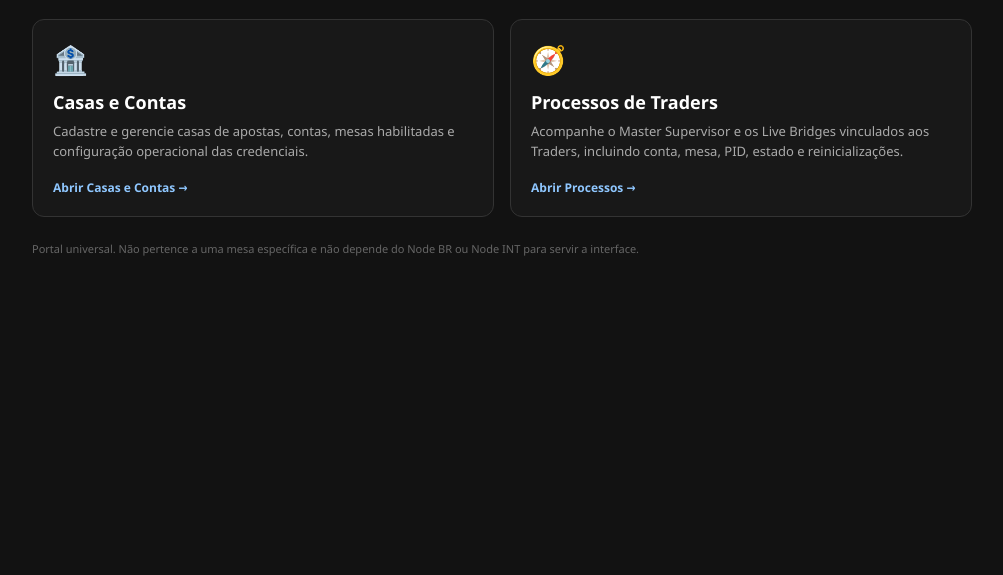
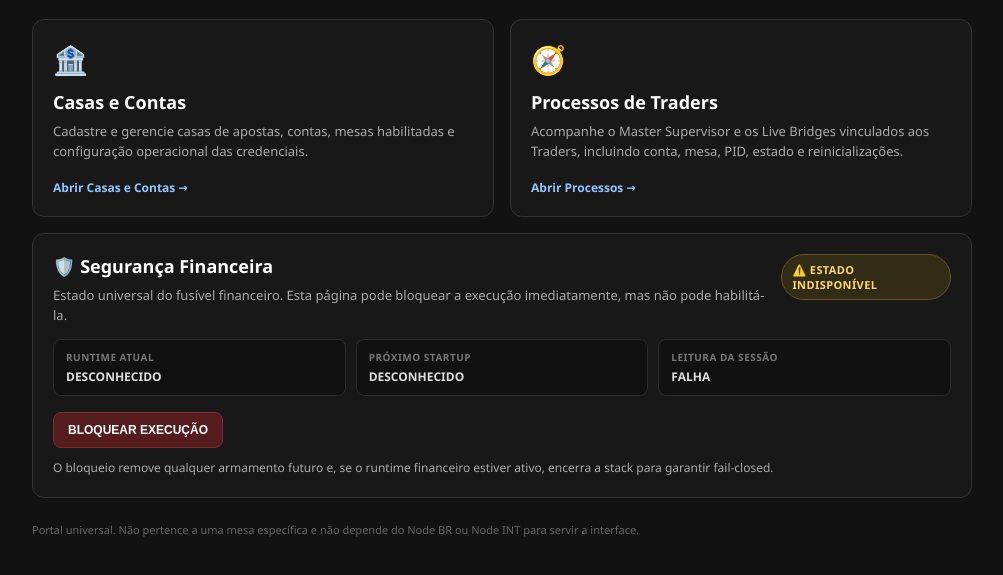
Before and after one commit to Techxiaomi/robo-bacbo, a website: page robo-bacbo/public/accesses.html in a window 1280 px wide. Shown: the part 101-676 px from the top of the page, without its empty margins (138-1141 px from the left). Drawn offline with Linux system fonts and the light colour scheme; no server answers.

Commit message:
feat(accesses): add financial safety status and kill switch

```diff
--- a/robo-bacbo/public/accesses.html
+++ b/robo-bacbo/public/accesses.html
@@ -19,8 +19,27 @@
         .title { margin-top:12px; font-size:18px; font-weight:800; }
         .desc { margin-top:8px; color:#aaa; font-size:13px; line-height:1.5; }
         .cta { margin-top:18px; color:#8fc7ff; font-size:12px; font-weight:800; }
+        .safety { margin-top:16px; padding:20px; border:1px solid #333; border-radius:12px; background:#181818; }
+        .safety-head { display:flex; align-items:flex-start; justify-content:space-between; gap:16px; }
+        .safety-title { font-size:18px; font-weight:800; }
+        .safety-state { display:inline-flex; align-items:center; padding:7px 10px; border-radius:999px; font-size:11px; font-weight:900; letter-spacing:.4px; }
+        .safety-state.blocked { background:#12351f; color:#7be495; border:1px solid #245d35; }
+        .safety-state.enabled { background:#3b1515; color:#ff9c9c; border:1px solid #6f2a2a; }
+        .safety-state.unknown { background:#322b15; color:#ffd774; border:1px solid #665523; }
+        .safety-meta { margin-top:14px; display:grid; grid-template-columns:repeat(3,minmax(0,1fr)); gap:10px; }
+        .meta { padding:10px 12px; border-radius:8px; background:#111; border:1px solid #2c2c2c; }
+        .meta-label { color:#777; font-size:10px; text-transform:uppercase; font-weight:800; letter-spacing:.5px; }
+        .meta-value { margin-top:4px; font-size:12px; font-weight:800; color:#ddd; word-break:break-word; }
+        .safety-actions { margin-top:16px; display:flex; align-items:center; gap:12px; flex-wrap:wrap; }
+        .kill { border:1px solid #7a2e2e; background:#541c1c; color:#fff; border-radius:8px; padding:10px 14px; font-size:12px; font-weight:900; cursor:pointer; }
+        .kill:hover { background:#6a2323; }
+        .kill:disabled { opacity:.5; cursor:default; }
+        .feedback { color:#aaa; font-size:12px; line-height:1.4; }
         .footer { margin-top:24px; color:#666; font-size:11px; }
-        @media (max-width:700px) { .grid { grid-template-columns:1fr; } }
+        @media (max-width:700px) {
+            .grid, .safety-meta { grid-template-columns:1fr; }
+            .safety-head { flex-direction:column; }
+        }
     </style>
 </head>
 <body>
@@ -49,7 +68,101 @@
         </a>
     </div>
 
+    <section class="safety" aria-labelledby="financial-safety-title">
+        <div class="safety-head">
+            <div>
+                <div id="financial-safety-title" class="safety-title">🛡️ Segurança Financeira</div>
+                <div class="desc">Estado universal do fusível financeiro. Esta página pode bloquear a execução imediatamente, mas não pode habilitá-la.</div>
+            </div>
+            <div id="financial-state" class="safety-state unknown">CONSULTANDO...</div>
+        </div>
+
+        <div class="safety-meta">
+            <div class="meta">
+                <div class="meta-label">Runtime atual</div>
+                <div id="financial-runtime" class="meta-value">—</div>
+            </div>
+            <div class="meta">
+                <div class="meta-label">Próximo startup</div>
+                <div id="financial-next-start" class="meta-value">—</div>
+            </div>
+            <div class="meta">
+                <div class="meta-label">Leitura da sessão</div>
+                <div id="financial-session" class="meta-value">—</div>
+            </div>
+        </div>
+
+        <div class="safety-actions">
+            <button id="financial-disarm" class="kill" type="button">BLOQUEAR EXECUÇÃO</button>
+            <div id="financial-feedback" class="feedback">O bloqueio remove qualquer armamento futuro e, se o runtime financeiro estiver ativo, encerra a stack para garantir fail-closed.</div>
+        </div>
+    </section>
+
     <div class="footer">Portal universal. Não pertence a uma mesa específica e não depende do Node BR ou Node INT para servir a interface.</div>
 </div>
+
+<script>
+(() => {
+    const stateEl = document.getElementById('financial-state');
+    const runtimeEl = document.getElementById('financial-runtime');
+    const nextStartEl = document.getElementById('financial-next-start');
+    const sessionEl = document.getElementById('financial-session');
+    const feedbackEl = document.getElementById('financial-feedback');
+    const button = document.getElementById('financial-disarm');
+
+    function render(status) {
+        const blocked = status?.blocked === true;
+        stateEl.className = `safety-state ${blocked ? 'blocked' : 'enabled'}`;
+        stateEl.textContent = blocked ? '🔒 BLOQUEADO' : '⚠️ FINANCEIRO HABILITADO';
+        runtimeEl.textContent = status?.runtime_active ? 'ATIVO' : 'BLOQUEADO';
+        nextStartEl.textContent = status?.armed_for_next_startup ? 'ARMADO' : 'BLOQUEADO';
+        sessionEl.textContent = status?.session_readable === false ? 'FALHA — FAIL-CLOSED' : 'OK';
+    }
+
+    async function refresh() {
+        try {
+            const response = await fetch('/api/financial-safety/status', { cache: 'no-store' });
+            if (!response.ok) throw new Error(`HTTP_${response.status}`);
+            render(await response.json());
+        } catch (error) {
+            stateEl.className = 'safety-state unknown';
+            stateEl.textContent = '⚠️ ESTADO INDISPONÍVEL';
+            runtimeEl.textContent = 'DESCONHECIDO';
+            nextStartEl.textContent = 'DESCONHECIDO';
+            sessionEl.textContent = 'FALHA';
+        }
+    }
+
+    button.addEventListener('click', async () => {
+        if (!window.confirm('Bloquear a execução financeira agora? Se o runtime estiver ativo, a stack será encerrada.')) return;
+
+        button.disabled = true;
+        feedbackEl.textContent = 'Solicitando bloqueio fail-closed...';
+
+        try {
+            const response = await fetch('/api/financial-safety/disarm', {
+                method: 'POST',
+                headers: { 'Content-Type': 'application/json' },
+                body: '{}'
+            });
+            const result = await response.json();
+            if (!response.ok) throw new Error(result?.reason || `HTTP_${response.status}`);
+
+            feedbackEl.textContent = result.runtime_stop_requested
+                ? 'Bloqueio solicitado. A stack será encerrada para garantir fail-closed.'
+                : 'Execução financeira bloqueada.';
+
+            await refresh();
+        } catch (error) {
+            feedbackEl.textContent = `Falha ao confirmar o bloqueio: ${error.message}`;
+        } finally {
+            button.disabled = false;
+        }
+    });
+
+    void refresh();
+    window.setInterval(refresh, 5000);
+})();
+</script>
 </body>
 </html>
```
